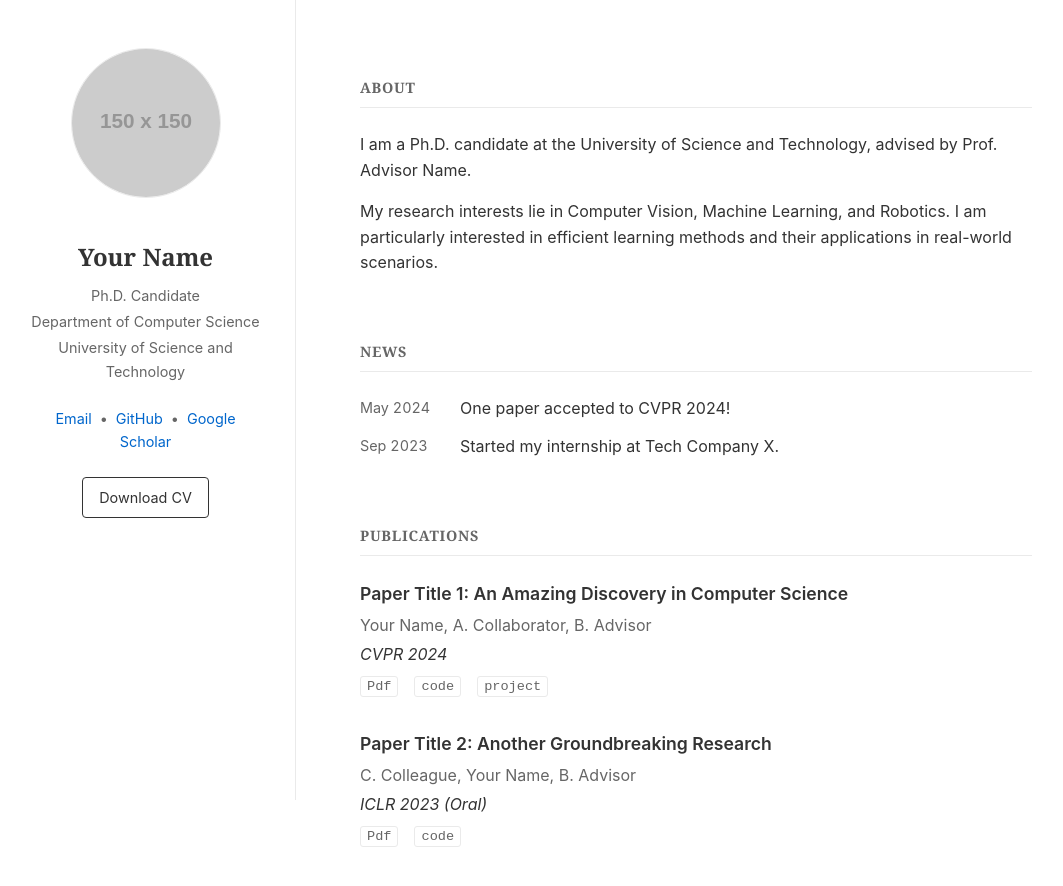
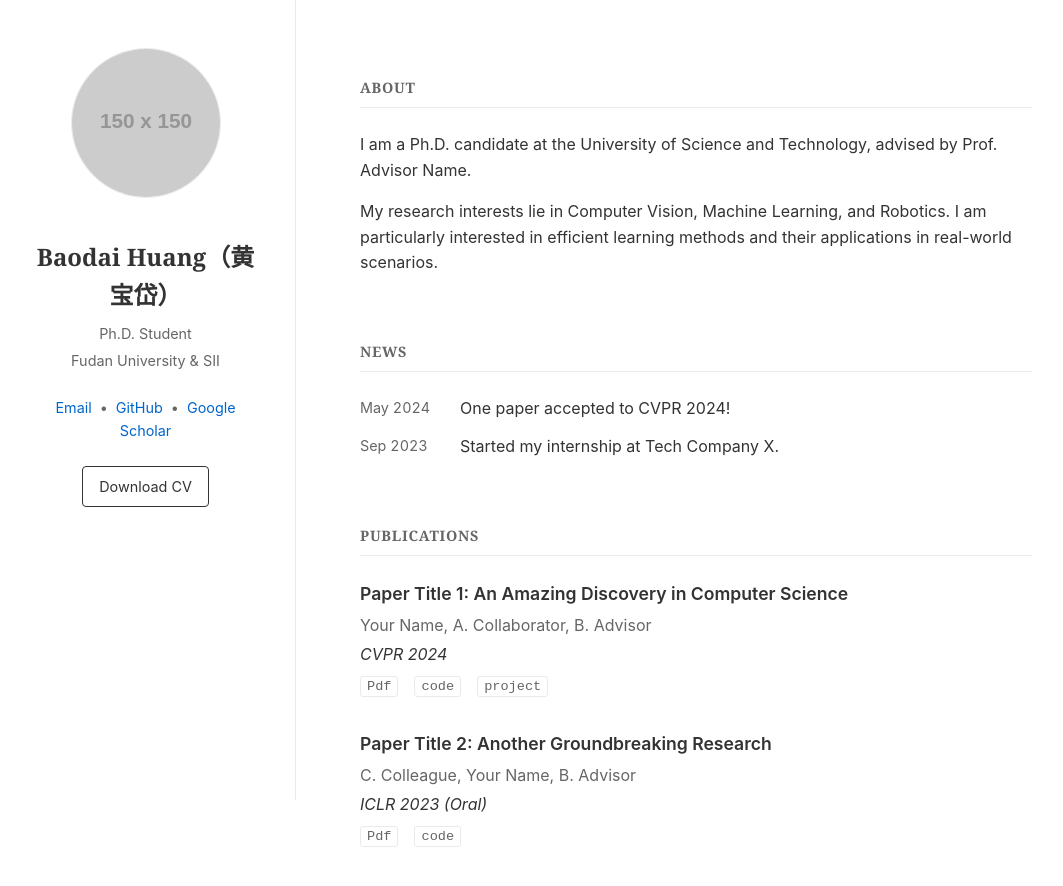
Before and after one commit to Blackbirdb/academic-homepage, a React (Vite) app: page / in a window 1280 px wide. Shown: the top 886 px of the page, without its empty margins (94-1157 px from the left). Built offline with nearby package versions, Linux system fonts and the light colour scheme.

Commit message:
feat: highlight author name & update profile

```diff
--- a/src/data.js
+++ b/src/data.js
@@ -1,10 +1,9 @@
 export const bio = {
-    name: "Your Name",
-    role: "Ph.D. Candidate",
-    department: "Department of Computer Science",
-    university: "University of Science and Technology",
-    email: "your.email@university.edu",
-    github: "https://github.com/yourusername",
+    name: "Baodai Huang（黄宝岱）",
+    role: "Ph.D. Student",
+    university: "Fudan University & SII",
+    email: "bdhuang22@m.fudan.edu.cn",
+    github: "https://github.com/Blackbirdb",
     scholar: "https://scholar.google.com/citations?user=yourid",
     description: [
         "I am a Ph.D. candidate at the University of Science and Technology, advised by Prof. Advisor Name.",
```
